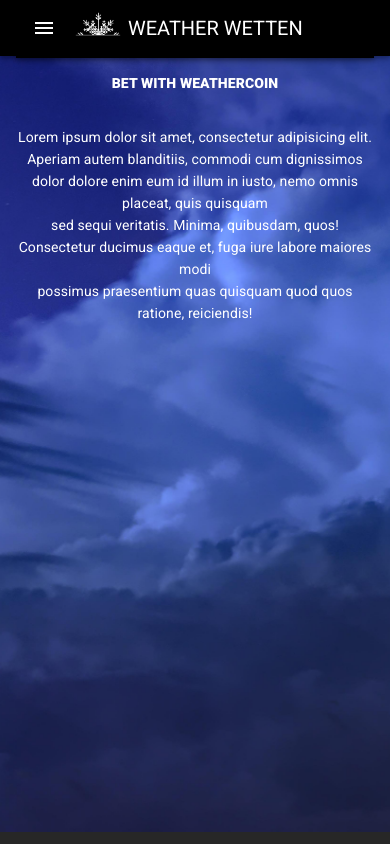
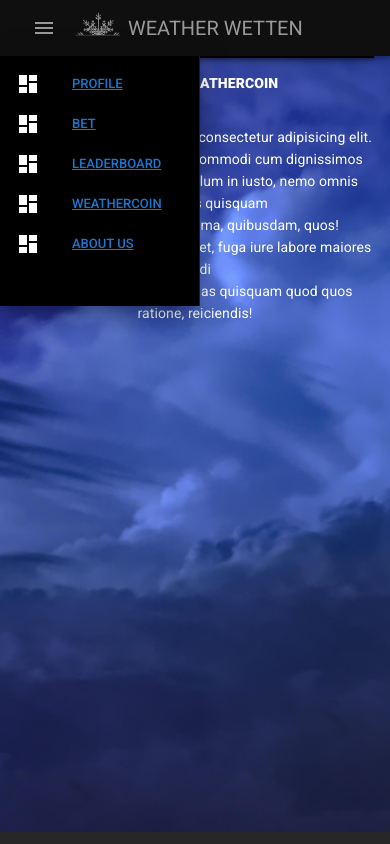
Before and after one commit to 0xProtocol/weatherwetten.nuxt, a Nuxt app: page / in a window 390 px wide. Both pictures are taken after a click on the button 44 px from the left and 28 px from the top of the page. Shown: the top 844 px of the page. Built offline with nearby package versions, Linux system fonts and the light colour scheme.

Commit message:
Added working navbar drawer for responsiveness

```diff
--- a/components/NavBar2.vue
+++ b/components/NavBar2.vue
@@ -29,8 +29,37 @@
           </v-btn>
         </v-toolbar-items>
       </v-toolbar>
+    <!-- NAVBAR DRAWER -->
+    <v-navigation-drawer
+      v-model="drawer"
+      absolute
+      temporary
+      color="black"
+      height="250"
+      width="200"
+      class="my-14"
+    >
 
+      <v-list dense>
+        <v-list-item
+          v-for="item in items"
+          :key="item.title"
+          link
+        >
+          <v-list-item-icon>
+            <v-icon>{{ item.icon }}</v-icon>
+          </v-list-item-icon>
+
+          <v-list-item-content>
+            <v-list-item-title>
+              <nuxt-link :to="{ path: item.link, query: { plan: 'private' }}">{{ item.title }}</nuxt-link>
+            </v-list-item-title>
+          </v-list-item-content>
+        </v-list-item>
+      </v-list>
+    </v-navigation-drawer>
     </v-app-bar>
+
 </template>
 
 <script>
```
